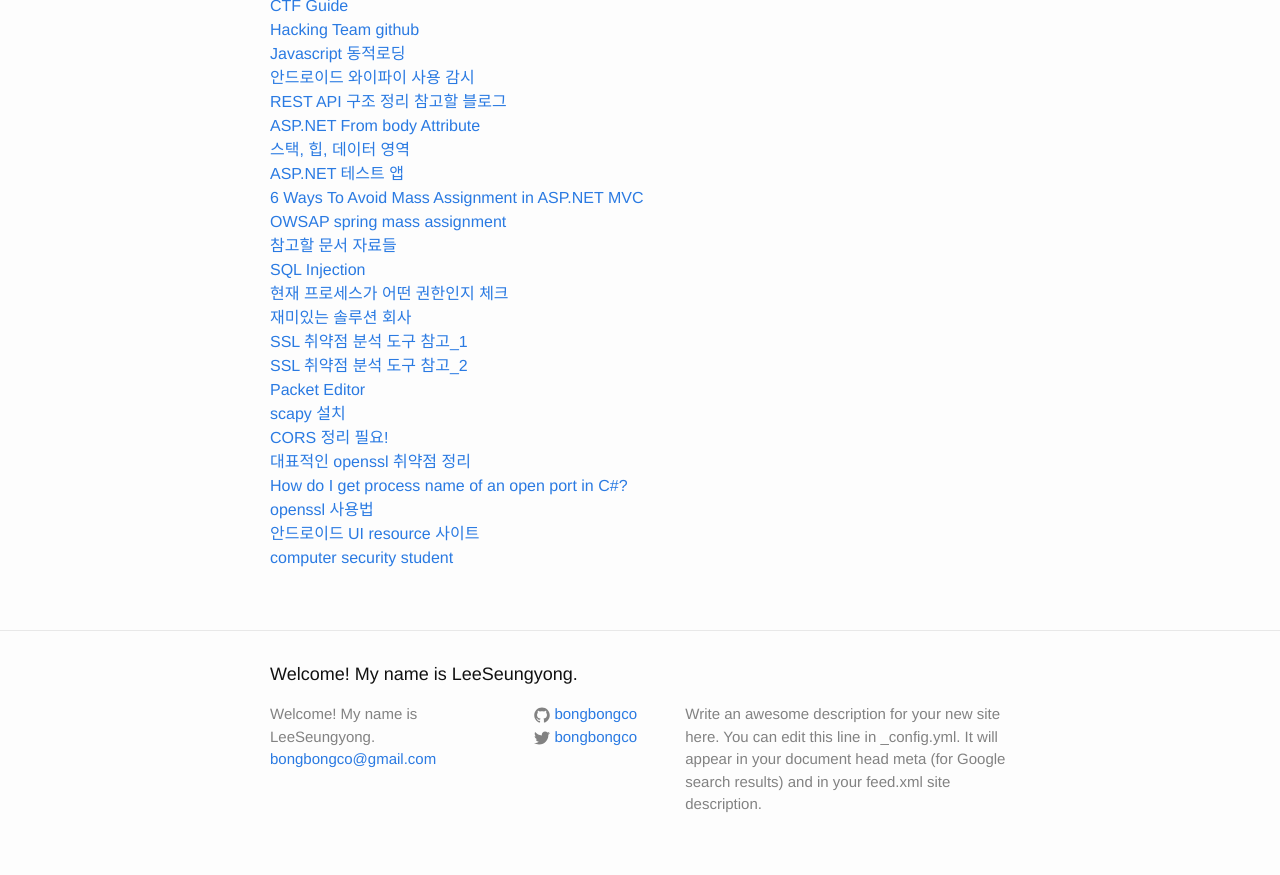
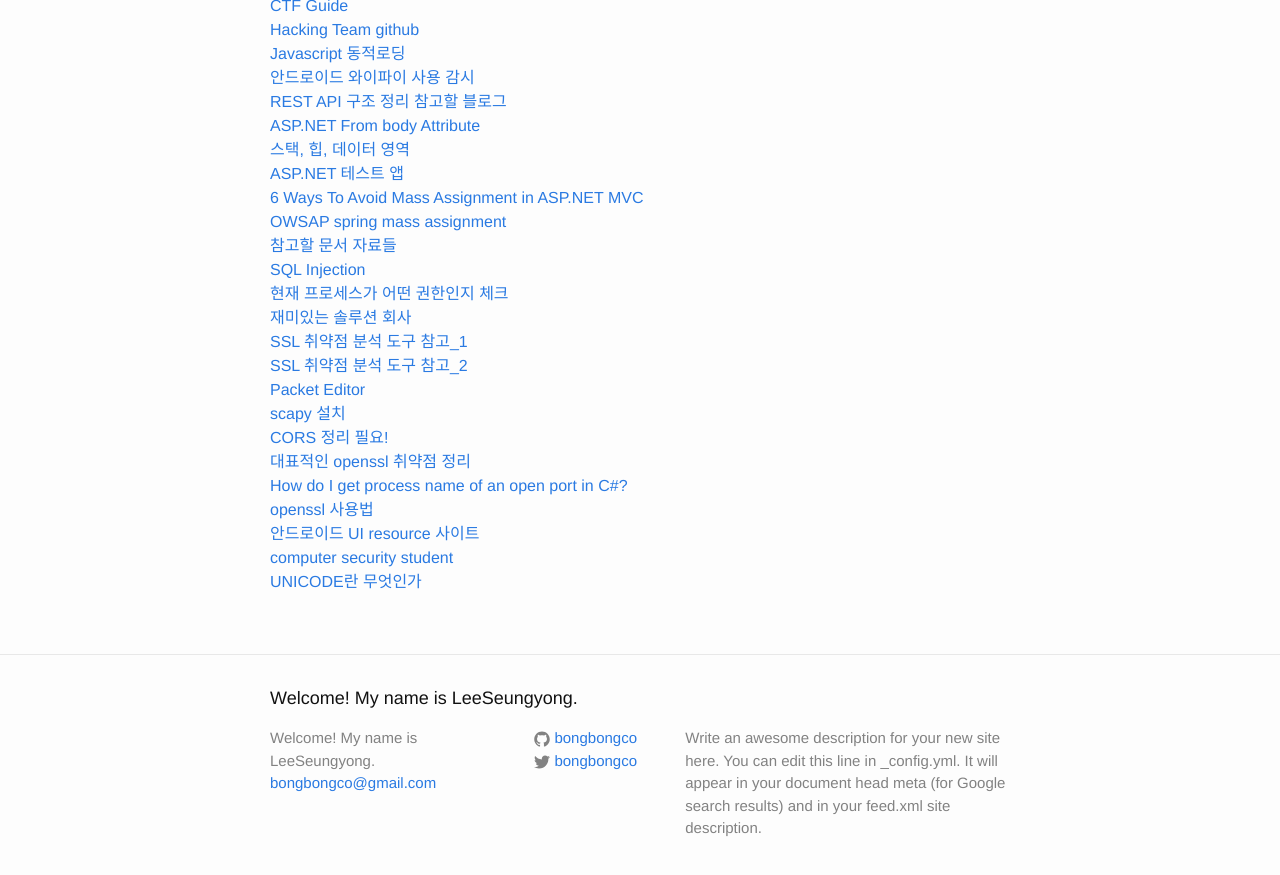
Before and after one commit to LktProgrammer/bongbongco.github.io, a Jekyll site: the page built from _posts/2016-07-22-Website-List.markdown, in a window 1280 px wide and 900 px high, scrolled down 590 px. Shown: the top 875 px of the window. Built offline with Jekyll 4.4.1, drawn with Linux system fonts in a browser that asks for light colours.

Commit message:
Update 2016-07-22-Website-List.markdown

```diff
--- a/_posts/2016-07-22-Website-List.markdown
+++ b/_posts/2016-07-22-Website-List.markdown
@@ -43,3 +43,4 @@ title: 참고할 웹 사이트들.
 [openssl 사용법](https://www.madboa.com/geek/openssl/#how-do-i-get-a-list-of-available-ciphers)
 [안드로이드 UI resource 사이트](http://www.sketchappsources.com/)
 [computer security student](http://www.computersecuritystudent.com/HOME/index.html)
+[UNICODE란 무엇인가](http://norux.me/31)
```
